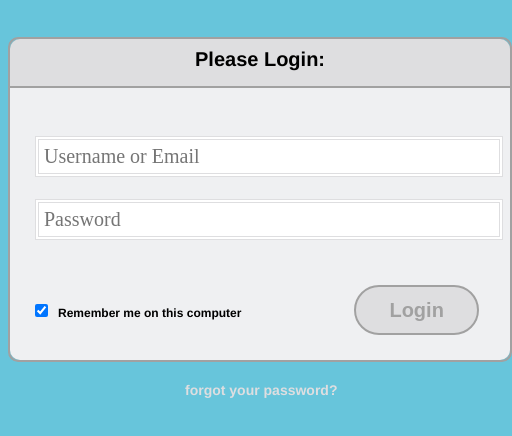
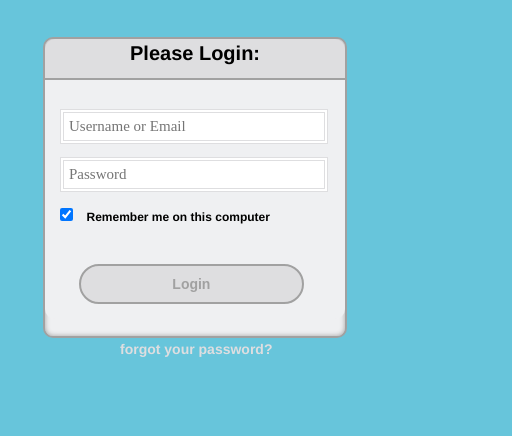
Before and after one commit to NerdPractitioner/Tech-Academy-Basic-HTML-CSS, a plain HTML site: page user_login/login.html in a window 390 px wide. Shown: the whole page, 512 px wide, since content can reach past the window. Drawn offline with Linux system fonts and the light colour scheme.

Commit message:
Revise responsiveness

```diff
--- a/user_login/css/login_style2.css
+++ b/user_login/css/login_style2.css
@@ -0,0 +1,159 @@
+body {
+    background-color: #67c5db;
+    font-size: 10px;
+    font-family: "Helvetica Neue", Helvetica, Arial, sans-serif;
+    line-height: 1em;
+    font-weight: bold;
+}
+a, a:active, a:link, a:visited {
+    color: #dedee0;
+    font-size: 14px;
+    text-decoration: none;
+}
+
+a:hover {
+    color: #fff;
+}
+
+.container {
+    width: 100%;
+    height: 323px;
+}
+.login {
+    border: 2px solid #a1a1a1;
+    box-shadow: inset 0 0 5px #a1a1a1;
+    border-radius: 10px;
+    margin: 10% auto;
+}
+
+.form_header {
+    width: 100%;
+    height: 10%;
+    background-color: #dedee0;
+    border-bottom: 2px solid #a1a1a1;
+    text-align: center;
+    font-size: 20px;
+    padding: 3% 0 0 0;
+    border-radius: 10px 10px 0 0;
+}
+
+form{
+    background-color: #eff0f2;
+    padding: 5% 5%;
+    border-radius: 0 0 10px 10px;
+}
+
+.txt {
+    outline: none;
+    font-family: caption;
+    border: 4px double #dedee0;
+    padding: 5px;
+    margin: 5% 0 0 0;
+}
+
+.txt:focus {
+    border: 0 0 5px #000;
+    box-shadow: inset 0 0 10px #a1a1a1;
+}
+
+.btn {
+    outline: none;
+    color: #a1a1a1;
+    font-weight: bold;
+    text-align: center;
+    border-radius: 25px;
+    background-color: #dedee0;
+    border: 2px solid #a1a1a1;
+}
+
+.btn:hover {
+    color: #000;
+    background-color: #dedee0;
+    box-shadow: inset 0 0 5px #000;
+}
+
+.rem {
+    font-size: 12px;
+}
+
+.forgot {
+    width: 100%;
+    font-size: 3em;
+    padding-top: 20px;
+}
+
+
+
+
+/*===================================
+Screen size 500px wide or larger,
+following styles will be applied.
+===================================*/
+
+
+@media (min-width:500px) {
+    .login {
+        width:500px;
+        height:321px;
+
+    }
+
+    .txt {
+        width: 430px;
+        font-size: 20px;
+    }
+
+    .btn {
+        font-size: 20px;
+        width: 125px;
+        height: 50px;
+        margin: 45px 0 0 110px;
+
+    }
+
+    .forgot a {
+        margin: 0 0 0 35%;
+    }
+
+    .chk {
+        margin: 5% 0 0 0;
+    }
+
+    .rem {
+        margin: 5% 0 0 10px;
+    }
+}
+/*============================
+Screen size less than 500px wide,
+following styles will be applied.
+============================*/
+
+@media (max-width:499px) {
+    .login {
+        width: 300px;
+        height: 297px;
+        background-color: #eff0f2;
+    }
+    .txt {
+        width: 250px;
+        font-size: 15px;
+    }
+    .btn {
+        font-size: 14px;
+        width: 225px;
+        height: 40px;
+        margin: 15% 0 0 7%;
+    }
+    .forgot a {
+        margin: 0 0 0 25%;
+
+    }
+
+    .chk {
+        margin: 6% 0 0 0;
+    }
+
+    .rem {
+        margin: 6% 0 0 5%;
+    }
+}
--- a/user_login/login.html
+++ b/user_login/login.html
@@ -4,7 +4,7 @@
     <title>Login Form Demo</title>
     <meta http-equiv="Content-Type" content="text/html; charset=UTF-8">
     <meta content="width=device-width,initial-scale=1.0" name="viewport">
-    <link rel="stylesheet" href="css/login_style.css">
+    <link rel="stylesheet" href="css/login_style2.css">
 </head>
 
     <body>
```
